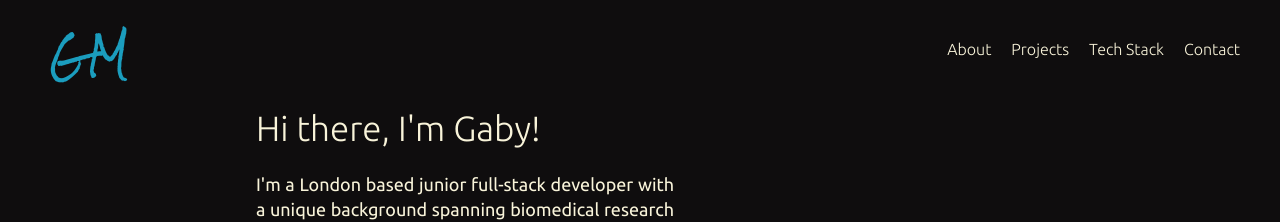
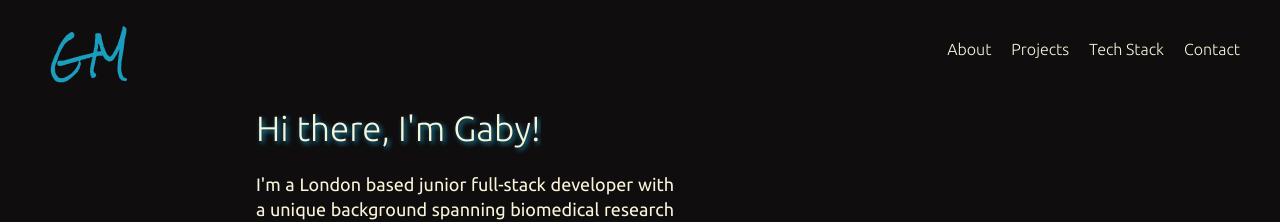
Before and after one commit to gabriellemia/portfolio, a React (Vite) app in the folder portfolio/: page / in a window 1280 px wide. Shown: the top 222 px of the page. Built offline with nearby package versions, Linux system fonts and the light colour scheme.

Commit message:
css adjustment

```diff
--- a/portfolio/src/About.css
+++ b/portfolio/src/About.css
@@ -5,6 +5,7 @@
   /* padding-top: 20px; */
   height: 100vh;
   align-items: center;
+  padding-bottom: 150px;
 }
 
 .profileImage {
@@ -25,6 +26,7 @@
   /* font-family: "Rock Salt", cursive; */
   padding-bottom: 20px;
   font-size: 35px;
+  text-shadow: 2px 2px 5px #199dbd;
   overflow: hidden;
   /* border-right: 0.15em solid #f9f4da; */
   white-space: nowrap;
@@ -45,6 +47,7 @@
   line-height: 25px;
   font-weight: 400;
   font-size: 18px;
+  /* text-shadow: 2px 2px 5px #199dbd; */
 }
 
 @media (max-width: 1024px) {
```
